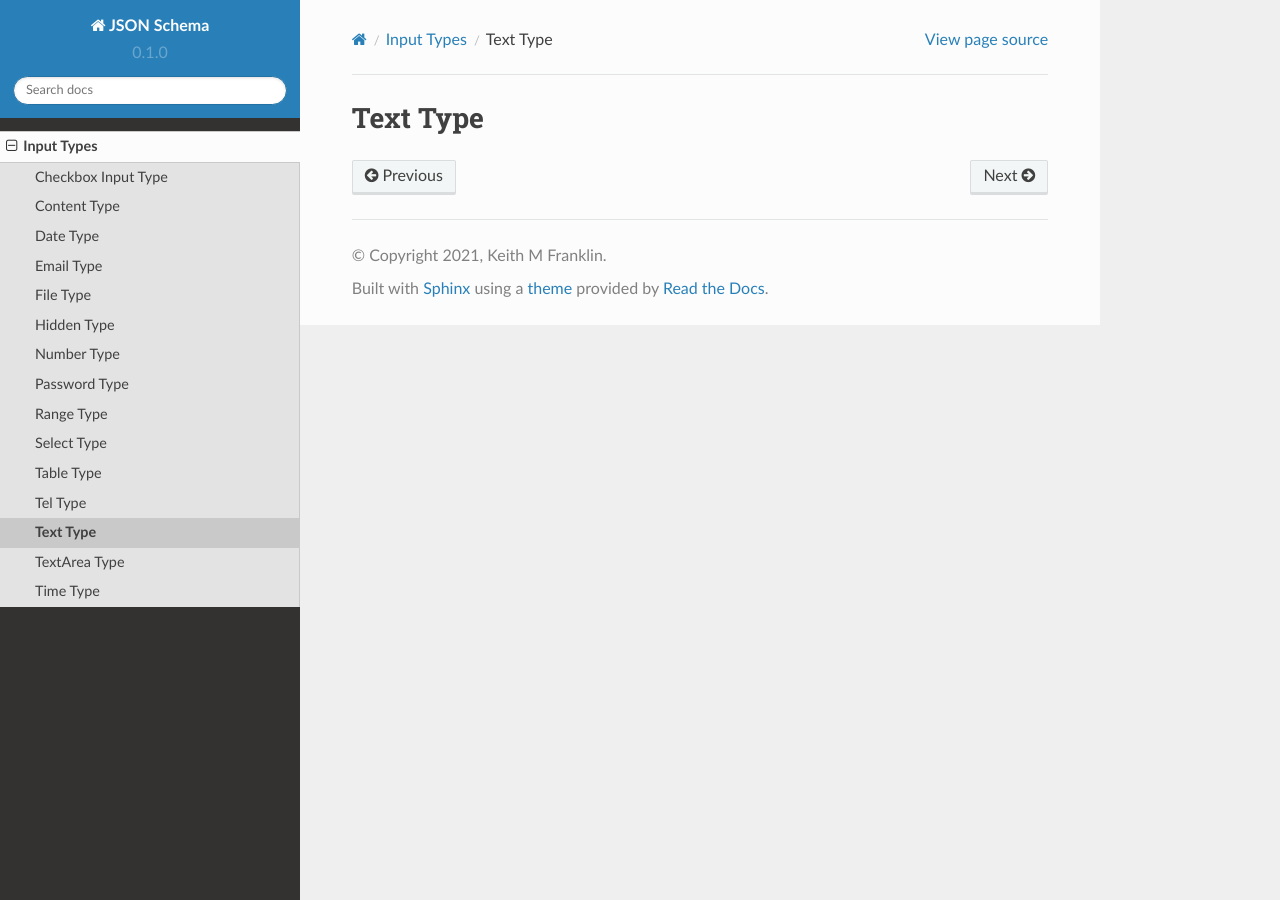
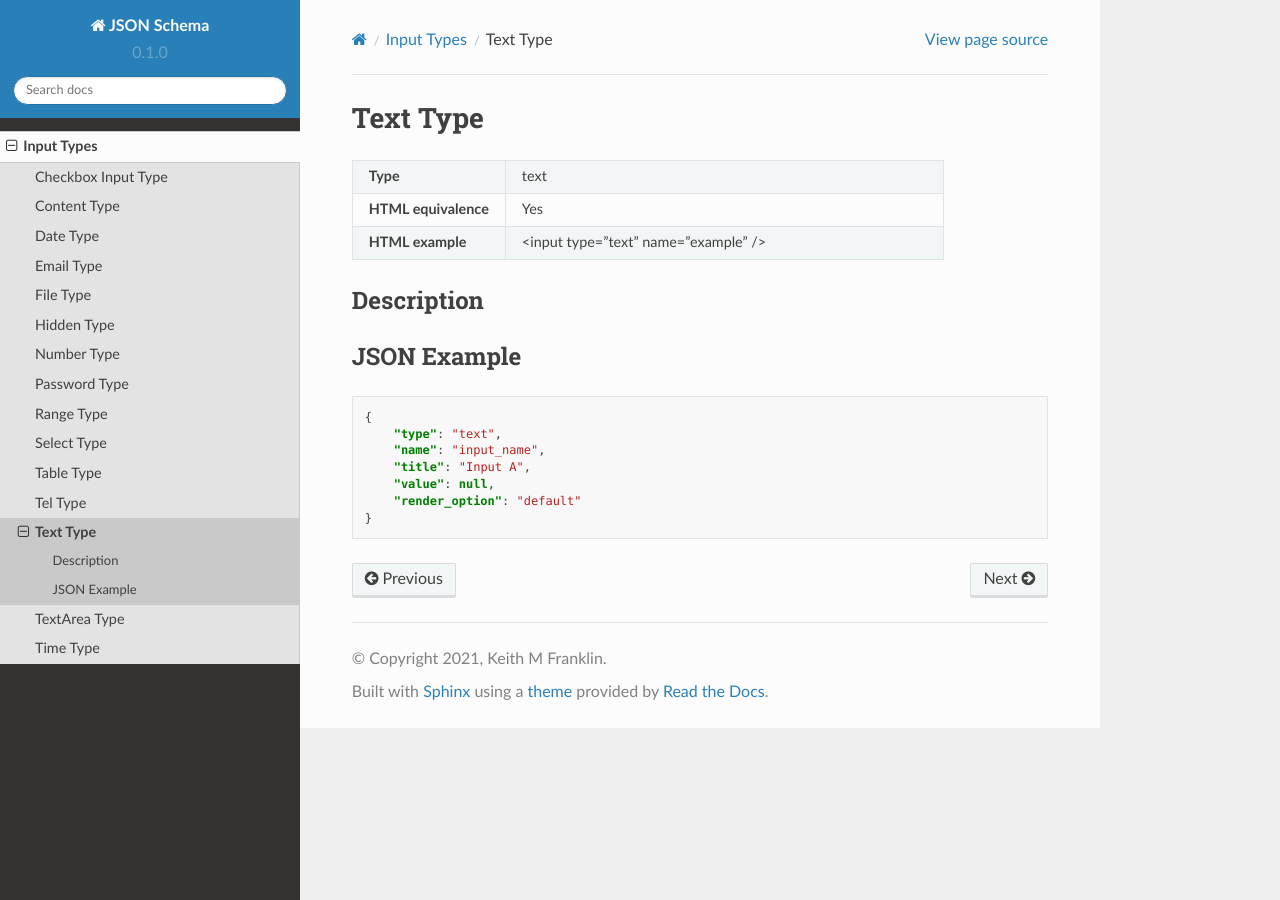
Before and after one commit to Mr-F/json-schemas, a Sphinx documentation site: the page built from docs/source/types/text.rst, in a window 1280 px wide. Built offline with Sphinx 7.4.7 and the Read the Docs theme 2.0.0, drawn with Linux system fonts in a browser that asks for light colours.

Commit message:
Testing if this renders on the server and if the problem is locally with me

```diff
--- a/docs/source/types/text.rst
+++ b/docs/source/types/text.rst
@@ -1,2 +1,26 @@
 Text Type
 =========
+
+.. csv-table::
+   :widths: 35, 100
+
+   **Type**, text
+   **HTML equivalence**, Yes
+   **HTML example**, <input type="text" name="example" />
+
+
+Description
+-----------
+
+JSON Example
+------------
+
+.. code-block:: json
+
+   {
+       "type": "text",
+       "name": "input_name",
+       "title": "Input A",
+       "value": null,
+       "render_option": "default"
+   }
```
